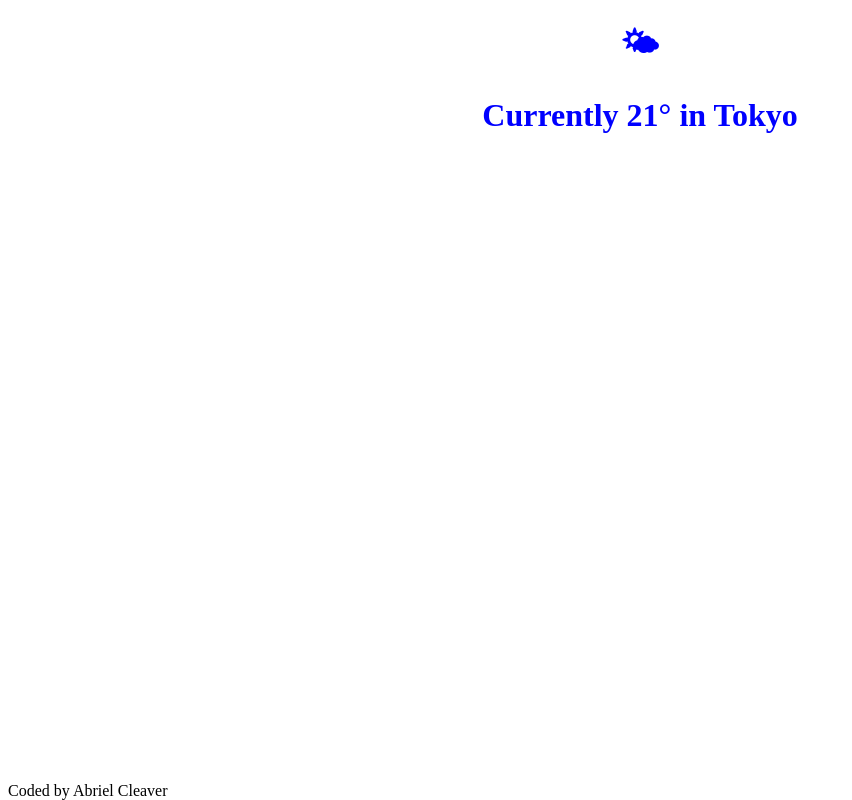
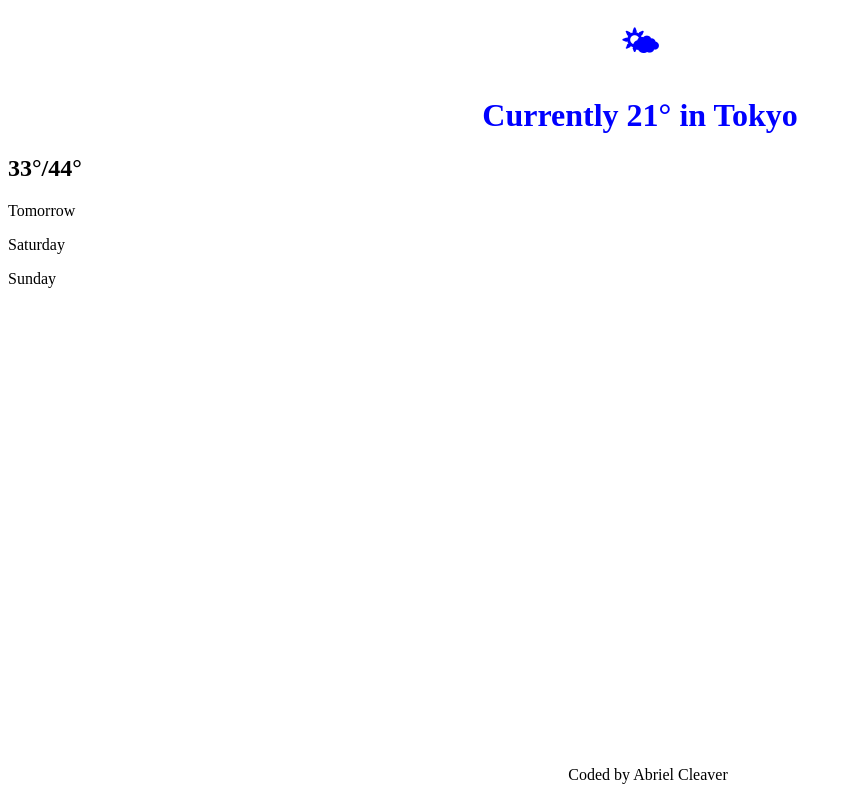
Before and after one commit to abrielcleaver/scb-hw-weather-app, a plain HTML site: page index.html in a window 1280 px wide. Shown: the whole page, without its empty margins (0-852 px from the left). Drawn offline with Linux system fonts and the light colour scheme.

Commit message:
Add days of the week and center footer text

```diff
--- a/index.html
+++ b/index.html
@@ -14,15 +14,36 @@
     footer {
       position: absolute;
       bottom: 0;
+      width: 100%;
+      /* justify-content: center; */
+    }
+
+    .footer-text {
+      text-align: center;
     }
   </style>
 </head>
 <body>
   <h1>🌤</h1>
   <h1>Currently 21&deg; in Tokyo</h1>
+  <h2>33&deg;/44&deg;</h2>
+
+  <div class="tomorrow">
+    <p>Tomorrow</p>
+  </div>
+
+  <div class="saturday">
+    <p>Saturday</p>
+  </div>
+
+  <div class="sunday">
+    <p>Sunday</p>
+  </div>
 
   <div>
-    <footer>Coded by Abriel Cleaver</footer>
+    <footer>
+      <p class="footer-text">Coded by Abriel Cleaver</p>
+    </footer>
   </div>
 </body>
 </html>
```
